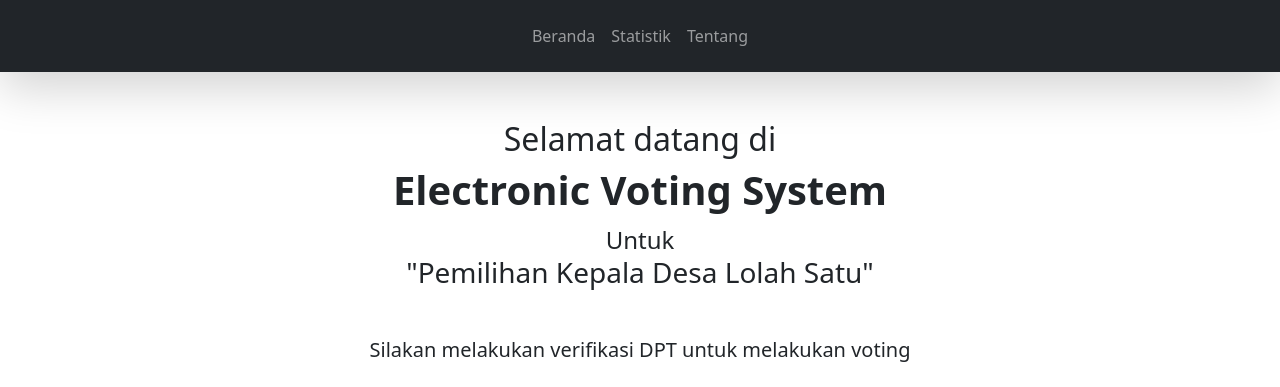
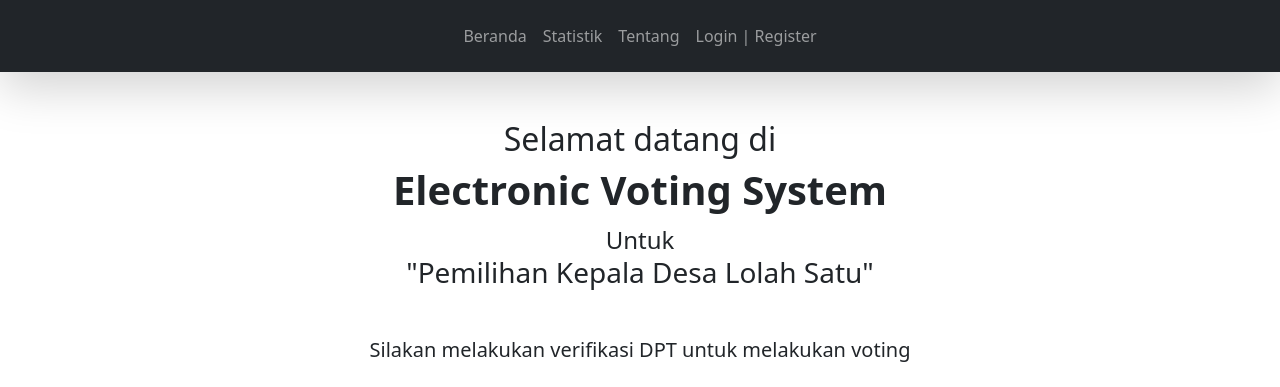
Before and after one commit to darknet777/election_system, a Django app: page / in a window 1280 px wide. Shown: the top 387 px of the page. Run offline with Django 4.2, Linux system fonts and the light colour scheme; some libraries are stand-ins or nearby versions.

Commit message:
Added Chart.js and Login button

```diff
--- a/election_app/templates/election_app/base.html
+++ b/election_app/templates/election_app/base.html
@@ -14,6 +14,9 @@
 
     <!-- Custom CSS-->
     <link rel="stylesheet" href="#">
+
+    <!-- Chart.js -->
+    <script src="https://cdn.jsdelivr.net/npm/chart.js@3.7.1/dist/chart.min.js" integrity="sha256-ErZ09KkZnzjpqcane4SCyyHsKAXMvID9/xwbl/Aq1pc=" crossorigin="anonymous"></script>
 
     <!-- Favicons -->
     <link rel="apple-touch-icon" href="https://getbootstrap.com/docs/5.1/assets/img/favicons/apple-touch-icon.png"
@@ -49,15 +52,18 @@
         <nav class="navbar navbar-expand-sm navbar-dark bg-dark py-3 justify-content-center shadow-lg">
             <ul class="navbar-nav">
                 <li class="nav-item">
-                  <a class="nav-link" href="{% url 'election-home' %}">Beranda</a>
+                    <a class="nav-link" href="{% url 'election-home' %}">Beranda</a>
                 </li>
                 <li class="nav-item">
-                  <a class="nav-link" href="{% url 'election-statistic' %}">Statistik</a>
+                    <a class="nav-link" href="{% url 'election-statistic' %}">Statistik</a>
                 </li>
                 <li class="nav-item">
-                  <a class="nav-link" href="#">Tentang</a>
+                    <a class="nav-link" href="#">Tentang</a>
                 </li>
-              </ul>
+                <li class="nav-item">
+                    <a class="nav-link" href="#">Login | Register</a>
+                </li>
+            </ul>
         </nav>
     </header>
     <main>
```
